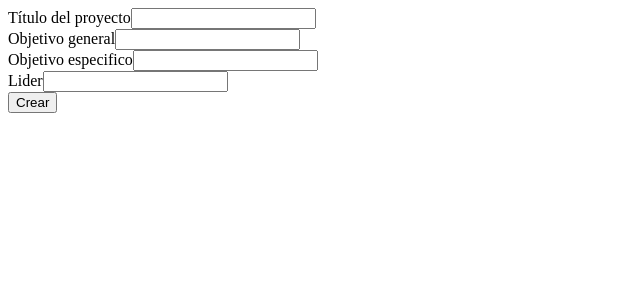
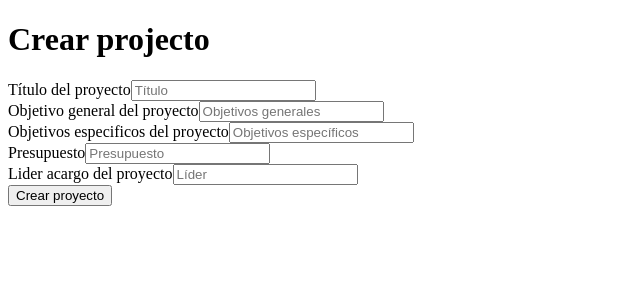
Before and after one commit to Sebastian-pz/AP-UdeA-Frontend, a React (Create React App) app: page /newproject in a window 1280 px wide. Shown: the top 300 px of the page, without its empty margins (0-640 px from the left). Built offline with nearby package versions, Linux system fonts and the light colour scheme.

Commit message:
Add create project

```diff
--- /dev/null
+++ b/src/components/createProject.commponents.js
@@ -0,0 +1,68 @@
+import { gql, useMutation } from "@apollo/client";
+import React from "react";
+
+
+
+
+const MUTATION_PROJECT = gql`
+    mutation newProject($projectTitle:String,$go:String,$so:String,$budget:Int,$leader:String){
+        createProject(project:{title:$projectTitle, general_objective: $go, specific_objectives: $so,budget: $budget,  leader:$leader})
+    }
+`;
+
+const CreateProject = () => {
+    const [createProject] = useMutation(MUTATION_PROJECT)
+    /*
+    if (loading) return 'Creando...';
+    if(error) return `Error en la creación  ${error.message}`;
+    */
+
+    let project = {
+        title:"",
+        general_objective:"",
+        specific_objectives:"",
+        budget:0,
+        leader:"",
+    }
+    return (<div>
+        <h1>Crear projecto</h1>
+        <div>
+            <form onSubmit={e => {
+                e.preventDefault();
+                //Aquí va la mutación
+                createProject({variables:{
+                    projectTitle: project.title.value,
+                    go: project.general_objective.value,
+                    so: project.specific_objectives.value,
+                    budget: parseInt(project.budget.value),
+                    leader: project.leader.value
+                }})
+
+            }}>
+                <div>
+                    <label>Título del proyecto</label>
+                    <input ref={title => project.title = title} placeholder="Título" required/>
+                </div>
+                <div>
+                    <label>Objetivo general del proyecto</label>
+                    <input ref={general_objective => project.general_objective = general_objective} placeholder="Objetivos generales" required/>
+                </div>
+                <div>
+                    <label>Objetivos especificos del proyecto</label>
+                    <input ref={specific_objectives => project.specific_objectives = specific_objectives} placeholder="Objetivos específicos" required/>
+                </div>
+                <div>
+                    <label>Presupuesto</label>
+                    <input  ref={budget => project.budget = budget} placeholder="Presupuesto" required/>
+                </div>
+                <div>
+                    <label>Lider acargo del proyecto</label>
+                    <input ref={leader => project.leader = leader} placeholder="Líder" required/>
+                </div>
+                <div><button type="submit">Crear proyecto</button></div>
+            </form>
+        </div>
+    </div>)
+}
+
+export default CreateProject;
--- a/src/routes/createProject.routes.jsx
+++ b/src/routes/createProject.routes.jsx
@@ -1,31 +1,14 @@
-const createProject = () => {
+import CreateProject from '../components/createProject.commponents'
+import client from '../apollo/apollo.client';
+import {ApolloProvider} from "@apollo/client";
+
+const newProject = () => {
     return (
-        <div>
-            <div>
-                <form action="POST">
-                    <div>
-                        <label htmlFor="">Título del proyecto</label>
-                    <input type="text" />
-                    </div>
-                    <div>
-                        <label htmlFor="">Objetivo general</label>
-                    <input type="text" />
-                    </div>
-                    <div>
-                        <label htmlFor="">Objetivo especifico</label>
-                    <input type="text" />
-                    </div>
-                    <div>
-                        <label htmlFor="">Lider</label>
-                    <input type="text" />
-                    </div>
-                    <div>
-                        <button type="submit">Crear</button>
-                    </div>
+        <ApolloProvider client={client}>
+            <CreateProject/>
+        </ApolloProvider>
+    )
 
-                </form>
-            </div>
-        </div>
-    )
 }
-export default createProject;
+
+export default newProject;
```
Also changed, not shown: 1 other file (tests, documents, lock files or other folders).
